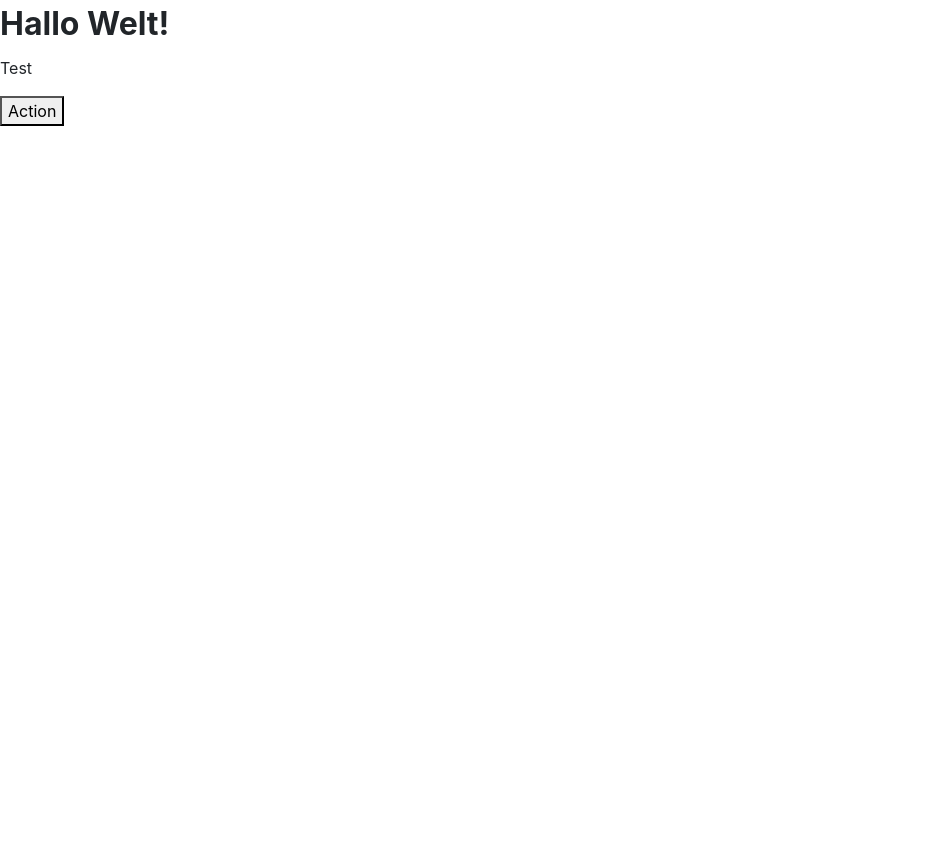
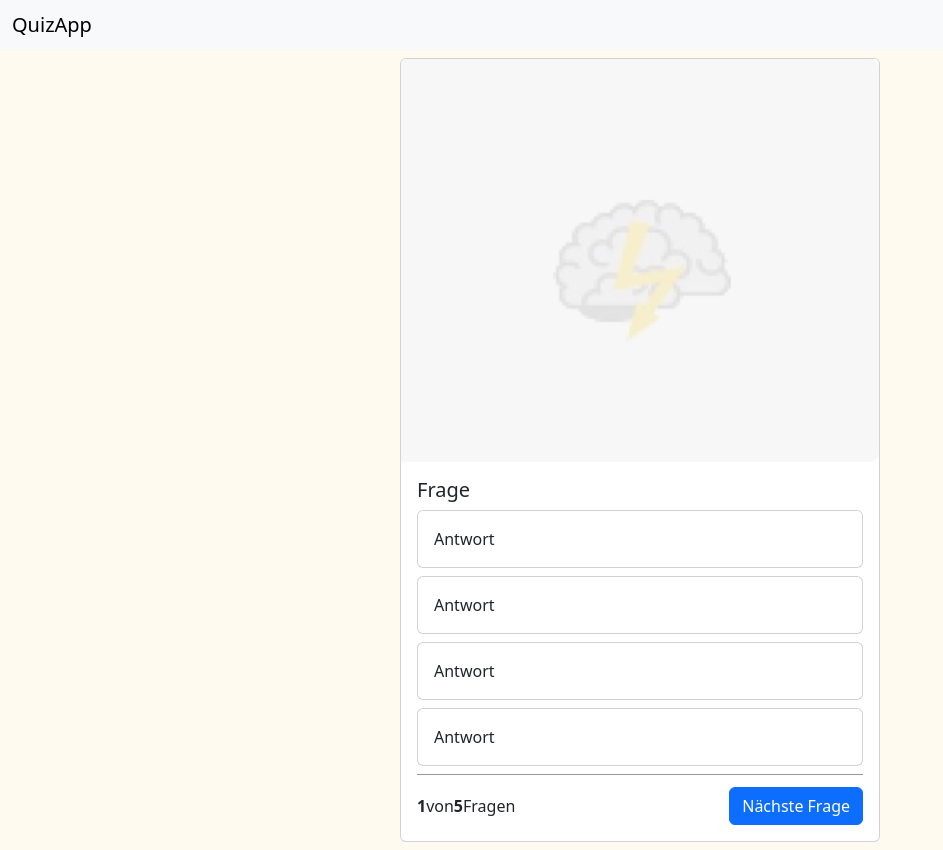
Before and after one commit to Gaetano-Leanza/Quiz-App, a plain HTML site: page index.html in a window 1280 px wide. Shown: the whole page, without its empty margins (0-943 px from the left). Before the commit the page ends 800 px from the top, so only its background shows below. Drawn offline with nearby package versions, Linux system fonts and the light colour scheme.

Commit message:
design card

```diff
--- a/index.html
+++ b/index.html
@@ -1,21 +1,61 @@
 <!DOCTYPE html>
-<html lang="en">
+<html lang="de">
   <head>
     <meta charset="UTF-8" />
     <meta name="viewport" content="width=device-width, initial-scale=1.0" />
     <title>Quiz App"</title>
-        <link rel="stylesheet" href="node_modules/bootstrap/dist/css/bootstrap-reboot.min.css">
 
+    <link rel="stylesheet" href="style.css" />
+    <script src="./script.js"></script>
+
+    <link
+      href="https://cdn.jsdelivr.net/npm/bootstrap@5.3.6/dist/css/bootstrap.min.css"
+      rel="stylesheet"
+      integrity="sha384-4Q6Gf2aSP4eDXB8Miphtr37CMZZQ5oXLH2yaXMJ2w8e2ZtHTl7GptT4jmndRuHDT"
+      crossorigin="anonymous"
+    />
+    <script
+      src="https://cdn.jsdelivr.net/npm/bootstrap@5.3.6/dist/js/bootstrap.bundle.min.js"
+      integrity="sha384-j1CDi7MgGQ12Z7Qab0qlWQ/Qqz24Gc6BM0thvEMVjHnfYGF0rmFCozFSxQBxwHKO"
+      crossorigin="anonymous"
+    ></script>
   </head>
+
   <body>
-    <h1>Hallo Welt!</h1>
+    <nav class="navbar navbar-light bg-light">
+      <div class="container-fluid">
+        <span class="navbar-brand mb-0 h1">QuizApp</span>
+      </div>
+    </nav>
 
-    <p>Test</p>
+    <div class="container">
+      <div class="card quiz-card">
+        <img src="img/brainbg.jpg" class="card-img-top" />
+        <div class="card-body">
+          <h5 class="card-title">Frage</h5>
 
-    <button class="btn btn-primary">Action</button>
+          <div class="card mb-2">
+            <div class="card-body">Antwort</div>
+          </div>
 
-    <div id="Quiz App"></div>
+          <div class="card mb-2">
+            <div class="card-body">Antwort</div>
+          </div>
 
-    <script src="./script.js"></script>
+          <div class="card mb-2">
+            <div class="card-body">Antwort</div>
+          </div>
+
+          <div class="card mb-2">
+            <div class="card-body">Antwort</div>
+          </div>
+
+          <div class="question-footer">
+            <span> <b>1</b>von<b>5</b>Fragen </span>
+            <button class="btn btn-primary">Nächste Frage</button>
+          </div>
+        </div>
+      </div>
+    </div>
   </body>
 </html>
--- a/style.css
+++ b/style.css
@@ -0,0 +1,24 @@
+body {
+  margin: 0px;
+  background-color: #fefaef !important;
+}
+
+.container {
+  background-color: #fefaef !important;
+  min-height: 100vh;
+  display: flex;
+  justify-content: center;
+  align-items: center;
+}
+
+.question-footer {
+  display: flex;
+  justify-content: space-between;
+  border-top: 1px solid rgb(0, 0, 0, 0.4);
+  align-items: center;
+  padding-top: 12px;
+}
+
+.quiz-card {
+  width: 30rem;
+}
```
Also changed, not shown: img/brainbg.jpg (added).
